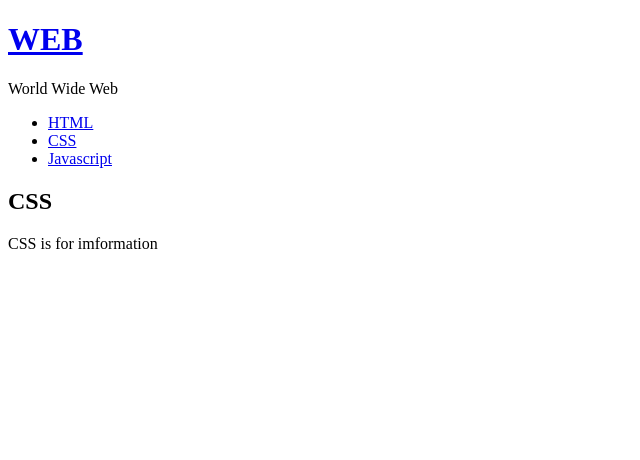
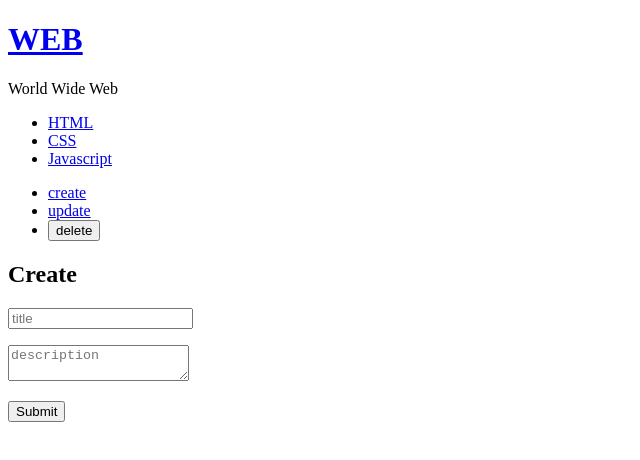
Before and after one commit to jinseonghee/react-app, a React (Create React App) app: page / in a window 1280 px wide. Shown: the top 460 px of the page, without its empty margins (0-640 px from the left). Built offline with nearby package versions, Linux system fonts and the light colour scheme.

Commit message:
feat: Implement create

```diff
--- a/src/App.js
+++ b/src/App.js
@@ -3,14 +3,17 @@ import { Component } from 'react';
 import { extend } from 'colord';
 import TOC from './components/TOC';
 import Subject from './components/Subject';
-import Content from './components/Content';
+import ReadContent from './components/ReadContent';
+import CreateContent from './components/CreateContent';
+import Control from './components/Control';
 
 
 class App extends Component {
   constructor(props) { //component의 render 함수가 실행 되기 전 component를 초기화 시켜주고 싶은 값들은 constructor에 넣어준다.
     super(props);
+    this.max_content_id = 3; //ui에 영향을 주는 값이 아니기 때문에 state로 할당 안해도 된다.
     this.state = {
-      mode : 'read',
+      mode : 'create',
       selected_contend_id : 2,
       subject : { title : 'WEB', sub : 'World Wide Web' },
       welcome : {title : 'Welcome', desc : 'Hello React!!!'},
@@ -23,11 +26,12 @@ class App extends Component {
   }
   render() {
 
-    var _title, _desc = null;
+    var _title, _desc, _article = null;
     if (this.state.mode === 'welcome') {
       _title = this.state.welcome.title;
       _desc = this.state.welcome.desc;
-    }else if(this.state.mode === 'read') {
+      _article = <ReadContent title = {_title} desc ={_desc}></ReadContent>
+    } else if(this.state.mode === 'read') {
       var i = 0;
       while(i < this.state.contents.length){
         var data = this.state.contents[i];
@@ -38,8 +42,24 @@ class App extends Component {
         }
         i = i + 1;
       }
+      _article = <ReadContent title = {_title} desc ={_desc}></ReadContent>
+    } else if(this.state.mode === 'create') {
+        _article = <CreateContent onSubmit = {function(_title, _desc){
+            //add content to this.state.contents
+            this.max_content_id = this.max_content_id + 1;
+            // this.state.contents.push(
+            //   {id : this.max_content_id, title : _title, desc : _desc}
+            // );
+            var _contents = this.state.contents.concat(
+              {id : this.max_content_id, title : _title, desc : _desc}
+            );
+            this.setState({
+              contents : _contents
+            });
+            console.log(_title, _desc);
+        }.bind(this)}></CreateContent>
     }
-  return ( //react는 하나의 태그 안쪾에 나머지 태그가 있어야 함. 기징 바깥쪽에는 태그 하나만 있어야 한다.
+  return ( //react는 하나의 태그 안쪽에 나머지 태그가 있어야 함. 기징 바깥쪽에는 태그 하나만 있어야 한다.
     <div className="App">
       <Subject title = {this.state.subject.title}
                sub = {this.state.subject.sub}
@@ -75,7 +95,13 @@ class App extends Component {
         }.bind(this)}
           data = {this.state.contents}
       ></TOC>
-      <Content title = {_title} desc ={_desc}></Content>
+      <Control
+          onChangeMode = {function(_mode) {
+            this.setState({
+              mode : _mode
+            });
+          }.bind(this)}></Control>
+        {_article}
     </div>
     );
   }
--- /dev/null
+++ b/src/components/Control.js
@@ -0,0 +1,24 @@
+import { Component } from 'react';
+
+class Control extends Component {
+    render() {
+      return (
+        <ul>
+        <li><a href = "/create" onClick = {function(e) {
+            e.preventDefault();
+            this.props.onChangeMode('create');
+        }.bind(this)}>create</a></li>
+        <li><a href = "/update" onClick = {function(e) {
+            e.preventDefault();
+            this.props.onChangeMode('update');
+        }.bind(this)}>update</a></li>
+        <li><input type = "button" onClick = {function(e){
+            e.preventDefault();
+            this.props.onChangeMode('delete');
+        }.bind(this)} value = "delete"></input></li>
+      </ul>
+      );
+    }
+  }
+
+  export default Control;
--- /dev/null
+++ b/src/components/CreateContent.js
@@ -0,0 +1,30 @@
+import { Component } from 'react';
+
+class CreateContent extends Component {
+    render() {
+      return (
+        <article>
+          <h2>Create</h2>
+           {/*form tag의 action은 리액트를 사용 안할 때 사용자가 입력한 정보를
+          action 페이지에 전송한다는 의미, method는 사용자가 데이터를 추가, 삭제, 수정 할 때 항상 post 방식으로 사용해야 데이터가 url에 노출되지 않음
+          onSubmit은 submit버튼을 눌렀을 때 발생하는 이벤트로 html 고유 기능이다.*/}
+          <form action = "/create_process" method = "post"
+                onSubmit = {function(e){
+                e.preventDefault();
+                this.props.onSubmit(
+                  e.target.title.value,
+                  e.target.desc.value
+                );
+                //alert("submit!!!!!");
+                }.bind(this)}
+          >
+            <p><input type = "text" name = "title" placeholder = "title"></input></p>
+            <p><textarea name = "desc" placeholder = "description"></textarea></p>
+            <p><input type = "submit"></input></p>
+          </form>
+         </article>
+      );
+    }
+  }
+
+  export default CreateContent;
--- a/src/components/Content.js
+++ b/src/components/ReadContent.js
@@ -1,6 +1,6 @@
 import { Component } from 'react';
 
-class Content extends Component {
+class ReadContent extends Component {
     render() {
       return (
         <article>
@@ -11,4 +11,4 @@ class Content extends Component {
     }
   }
 
-  export default Content;
+  export default ReadContent;
```
